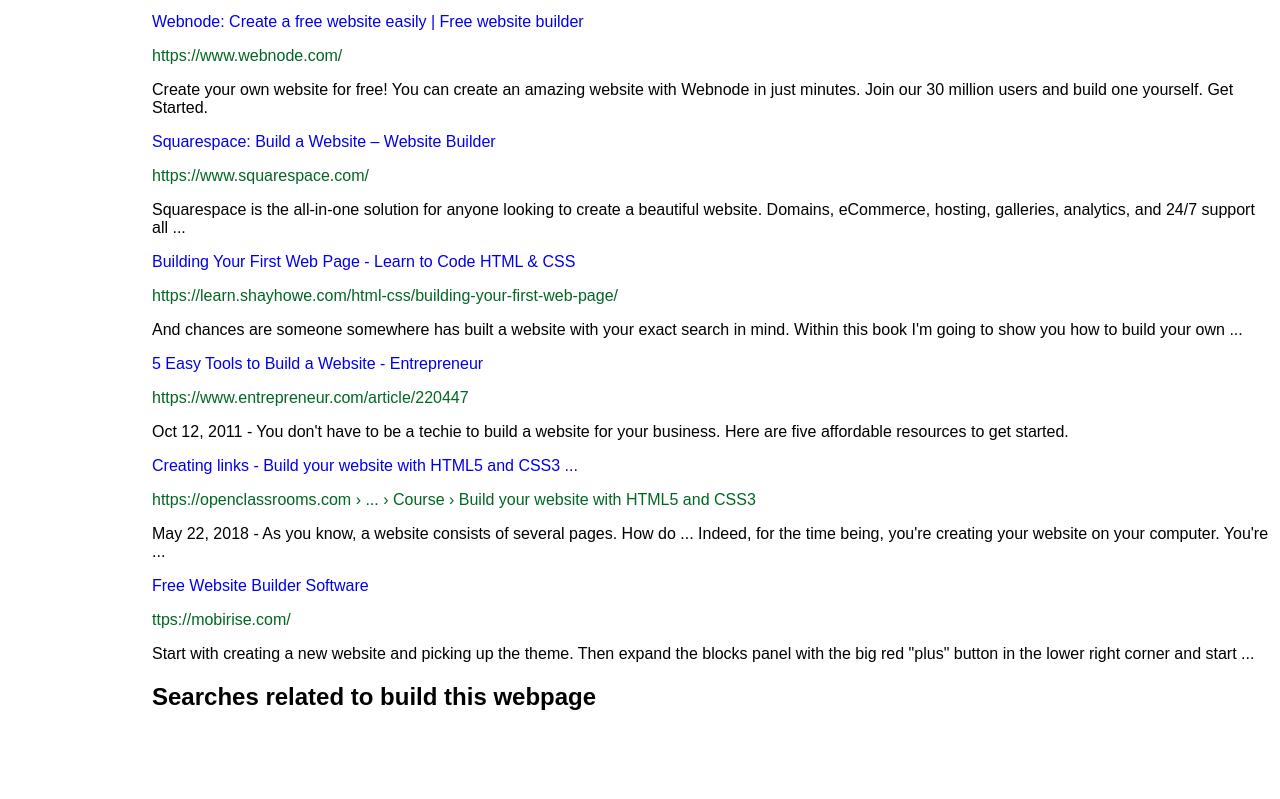
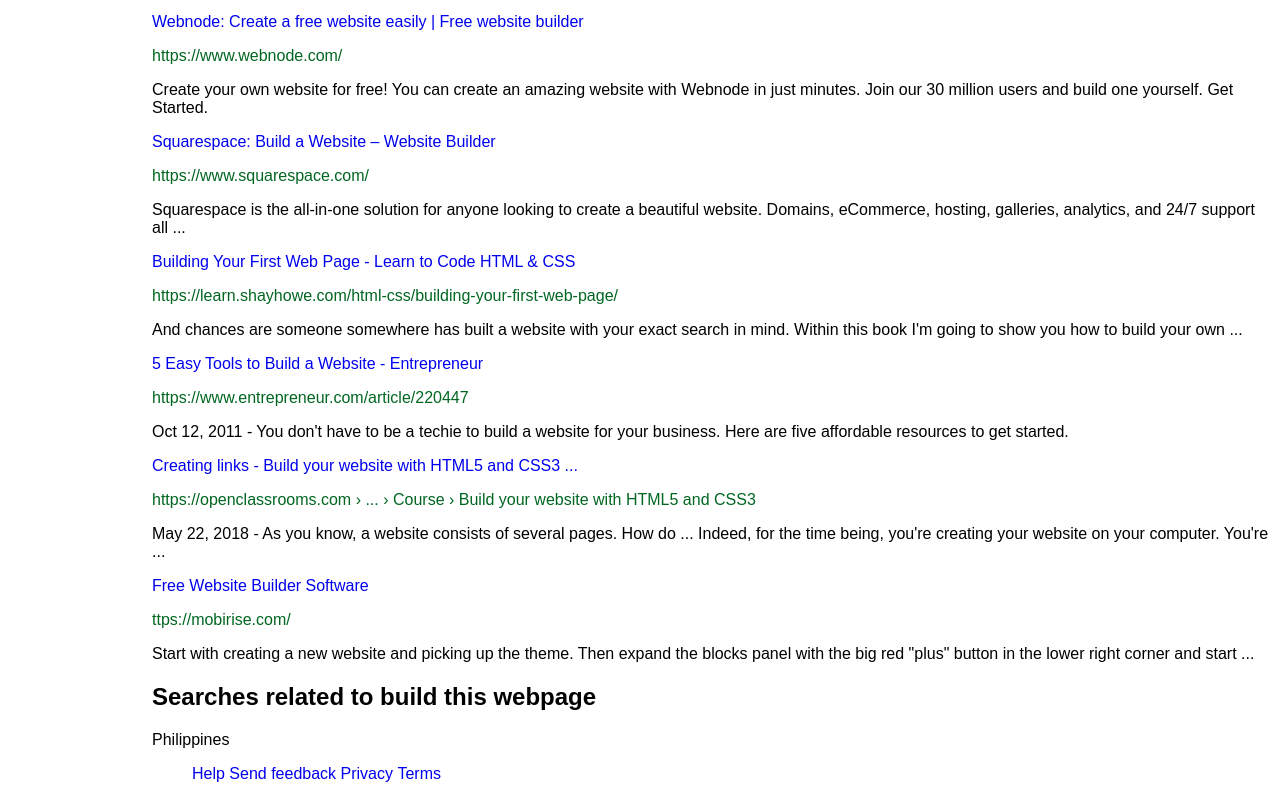
Before and after one commit to annedev/google-homepage, a plain HTML site: page resultspage.html in a window 1280 px wide. Shown: the part 616-1415 px from the top of the page. Before the commit the page ends 1347 px from the top, so only its background shows below. Drawn offline with Linux system fonts and the light colour scheme.

Commit message:
Add footer

```diff
--- a/resultspage.html
+++ b/resultspage.html
@@ -85,6 +85,17 @@
                 <td></td>
             </div>
 
+            <div class="footer">
+
+                <p>Philippines</p>
+                <ul>
+                    <li><a href="#">Help</a></li>
+                    <li><a href="#">Send feedback</a></li>
+                    <li><a href="#">Privacy</a></li>
+                    <li><a href="#">Terms</a></li>
+                </ul>
+            </div>
+
 
         </div>
 
```
